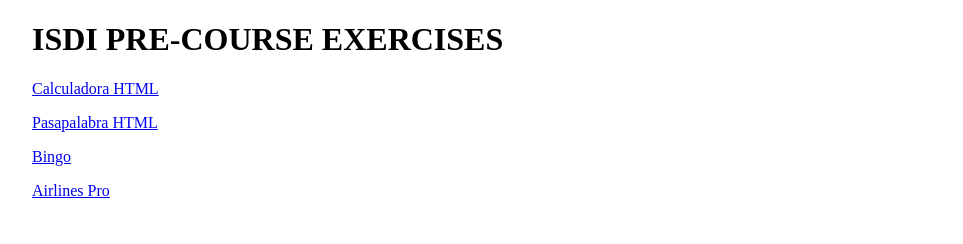
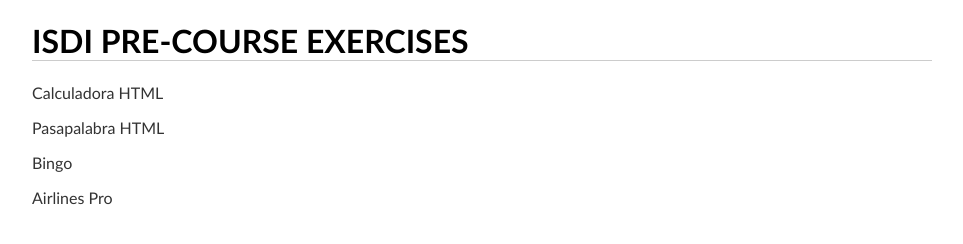
Before and after one commit to mig-code/202210-W1-miguel-pgomez, a website: page index.html in a window 1280 px wide. Shown: the whole page, without its empty margins (158-1121 px from the left). Drawn offline with Linux system fonts and the light colour scheme.

Commit message:
Adding basic styles

```diff
--- a/styles.css
+++ b/styles.css
@@ -1,4 +1,18 @@
-body{
+body {
     margin: 0 auto;
     max-width: 900px;
+    font-family: 'Gill Sans', 'Gill Sans MT', Calibri, 'Trebuchet MS',
+        sans-serif;
 }
+
+h1 {
+    font-size: 2em;
+    border-bottom: 1px solid #ccc;
+}
+a {
+    color: #333;
+    text-decoration: none;
+}
+a:hover {
+    color: #000;
+}
```
